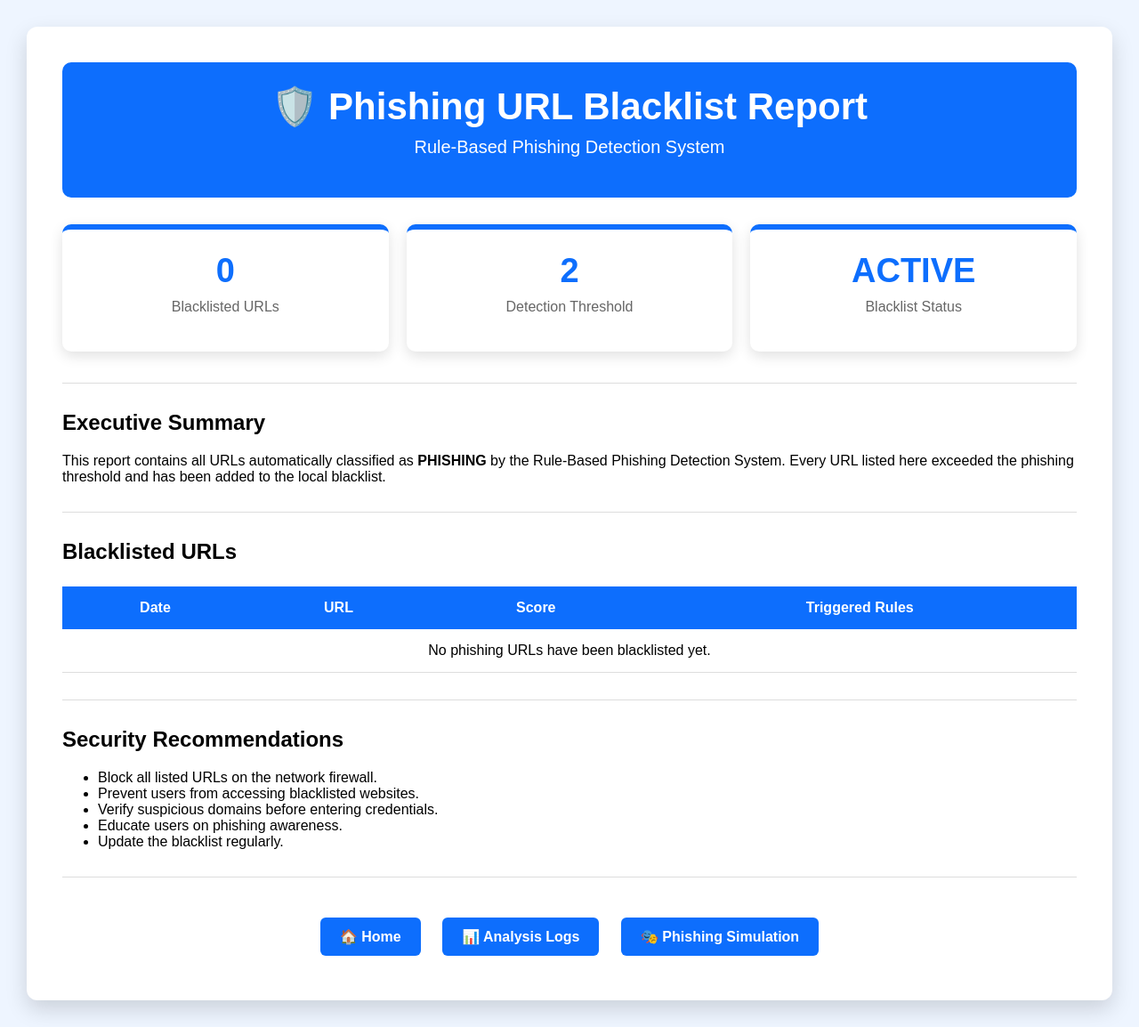
After one commit to malcolmx22wachira/phishing-detection-project, a Flask app: page /blacklist in a window 1280 px wide. The commit adds this page. Shown: the whole page at 89% size. Run offline with Flask 3, Linux system fonts and the light colour scheme.

Commit message:
Implemented blacklist page with professional UI and navigation

```diff
--- a/app.py
+++ b/app.py
@@ -107,8 +107,41 @@ def analyse():
             ", ".join(result["triggered"])
         ])
 
+    # Save phishing URLs to blacklist
+    if result["verdict"].upper() == "PHISHING":
+
+        blacklist_file = os.path.join(
+            "logs",
+            "blacklist.csv"
+        )
+
+        file_exists = os.path.exists(blacklist_file)
+
+        with open(
+            blacklist_file,
+            "a",
+            newline="",
+            encoding="utf-8"
+        ) as f:
+
+            writer = csv.writer(f)
+
+            if not file_exists:
+                writer.writerow([
+                    "timestamp",
+                    "url",
+                    "score",
+                    "triggered_rules"
+                ])
+
+            writer.writerow([
+                datetime.now(),
+                url,
+                result["score"],
+                ", ".join(result["triggered"])
+            ])
+
     # Generate recommendation based on verdict
-
     if result["verdict"].lower() == "phishing":
 
         recommendation = [
@@ -117,16 +150,16 @@ def analyse():
             "Close the page immediately.",
             "Verify the website using its official domain.",
             "Report the suspicious website to your IT administrator or browser."
-    ]
+        ]
 
     else:
 
         recommendation = [
-        "The website appears legitimate based on the   implemented rules.",
-        "Always double-check the URL before entering personal information.",
-        "Confirm that HTTPS is present.",
-        "Keep your browser and antivirus software updated."
-    ]
+            "The website appears legitimate based on the   implemented rules.",
+            "Always double-check the URL before entering personal information.",
+            "Confirm that HTTPS is present.",
+            "Keep your browser and antivirus software updated."
+        ]
 
     return render_template(
        "result.html",
@@ -135,7 +168,8 @@ def analyse():
         triggered=result["triggered"],
         features=features,
         recommendation=recommendation
-)
+    )
+
 
 # =====================================
 # PHISHING SIMULATION PAGE
@@ -180,9 +214,6 @@ def capture():
 
 
 # =====================================
-# RUN APPLICATION
-# =====================================
-# =====================================
 # VIEW ANALYSIS LOGS
 # =====================================
 @app.route("/logs")
@@ -205,5 +236,51 @@ def view_logs():
         "logs.html",
         logs=logs
     )
+
+
+# =====================================
+# BLACKLIST REPORT
+# =====================================
+@app.route('/blacklist')
+def blacklist():
+
+    blacklist_file = os.path.join(
+        "logs",
+        "blacklist.csv"
+    )
+
+    blacklist_entries = []
+
+    if os.path.exists(blacklist_file):
+
+        with open(
+            blacklist_file,
+            newline='',
+            encoding='utf-8'
+        ) as f:
+
+            reader = csv.DictReader(f)
+
+            for row in reader:
+
+                triggered = row.get("triggered_rules", "").strip()
+                if triggered:
+                    row["rules"] = [
+                        r.strip()
+                        for r in triggered.split(",")
+                    ]
+                else:
+                    row["rules"] = []
+                blacklist_entries.append(row)
+
+    return render_template(
+        "blacklist.html",
+        entries=blacklist_entries
+    )
+
+
+# =====================================
+# RUN APPLICATION
+# =====================================
 if __name__ == "__main__":
     app.run(debug=True)
--- /dev/null
+++ b/static/blacklist.css
@@ -0,0 +1,125 @@
+body{
+    margin:0;
+    padding:30px;
+    font-family:Arial, Helvetica, sans-serif;
+    background:#eef5ff;
+}
+
+.report{
+    max-width:1400px;
+    margin:auto;
+    background:white;
+    padding:40px;
+    border-radius:12px;
+    box-shadow:0 10px 25px rgba(0,0,0,.15);
+}
+
+.header{
+    background:#0d6efd;
+    color:white;
+    text-align:center;
+    padding:25px;
+    border-radius:10px;
+    margin-bottom:30px;
+}
+
+.header h1{
+    margin:0;
+    font-size:42px;
+}
+
+.header p{
+    margin-top:10px;
+    font-size:20px;
+}
+
+.cards{
+    display:flex;
+    gap:20px;
+    margin-bottom:35px;
+}
+
+.card{
+    flex:1;
+    background:white;
+    border-radius:10px;
+    padding:25px;
+    text-align:center;
+    box-shadow:0 5px 15px rgba(0,0,0,.12);
+    border-top:6px solid #0d6efd;
+}
+
+.card h2{
+    color:#0d6efd;
+    font-size:38px;
+    margin:0;
+}
+
+.card p{
+    margin-top:10px;
+    color:#666;
+}
+
+table{
+    width:100%;
+    border-collapse:collapse;
+    margin-top:25px;
+}
+
+th{
+    background:#0d6efd;
+    color:white;
+    padding:15px;
+}
+
+td{
+    padding:15px;
+    border-bottom:1px solid #ddd;
+    vertical-align:top;
+}
+
+tr:nth-child(even){
+    background:#f7fbff;
+}
+
+.rule{
+    display:inline-block;
+    background:#dbeafe;
+    color:#0d47a1;
+    padding:6px 12px;
+    border-radius:20px;
+    margin:4px;
+    font-size:13px;
+    font-weight:bold;
+}
+
+.no-rule{
+    color:#888;
+    font-style:italic;
+}
+
+.buttons{
+    margin-top:35px;
+    text-align:center;
+}
+
+.buttons a{
+    display:inline-block;
+    background:#0d6efd;
+    color:white;
+    text-decoration:none;
+    padding:12px 22px;
+    margin:10px;
+    border-radius:6px;
+    font-weight:bold;
+}
+
+.buttons a:hover{
+    background:#084298;
+}
+
+hr{
+    border:none;
+    border-top:1px solid #ddd;
+    margin:30px 0;
+}
--- /dev/null
+++ b/templates/blacklist.html
@@ -0,0 +1,183 @@
+<!DOCTYPE html>
+<html lang="en">
+
+<head>
+
+    <meta charset="UTF-8">
+
+    <meta name="viewport" content="width=device-width, initial-scale=1.0">
+
+    <title>Blacklist Report</title>
+
+    <link rel="stylesheet"
+          href="{{ url_for('static', filename='blacklist.css') }}">
+
+</head>
+
+<body>
+
+<div class="report">
+
+    <!-- Header -->
+
+    <div class="header">
+
+        <h1>🛡️ Phishing URL Blacklist Report</h1>
+
+        <p>Rule-Based Phishing Detection System</p>
+
+    </div>
+
+    <!-- Summary Cards -->
+
+    <div class="cards">
+
+        <div class="card">
+            <h2>{{ entries|length }}</h2>
+            <p>Blacklisted URLs</p>
+        </div>
+
+        <div class="card">
+            <h2>2</h2>
+            <p>Detection Threshold</p>
+        </div>
+
+        <div class="card">
+            <h2>ACTIVE</h2>
+            <p>Blacklist Status</p>
+        </div>
+
+    </div>
+
+    <hr>
+
+    <!-- Executive Summary -->
+
+    <h2>Executive Summary</h2>
+
+    <p>
+        This report contains all URLs automatically classified as
+        <strong>PHISHING</strong> by the Rule-Based Phishing Detection
+        System. Every URL listed here exceeded the phishing threshold
+        and has been added to the local blacklist.
+    </p>
+
+    <hr>
+
+    <!-- Blacklisted URLs -->
+
+    <h2>Blacklisted URLs</h2>
+
+    <table>
+
+        <thead>
+
+        <tr>
+
+            <th>Date</th>
+            <th>URL</th>
+            <th>Score</th>
+            <th>Triggered Rules</th>
+
+        </tr>
+
+        </thead>
+
+        <tbody>
+
+        {% if entries %}
+
+            {% for row in entries %}
+
+            <tr>
+
+                <td>{{ row.timestamp }}</td>
+
+                <td>{{ row.url }}</td>
+
+                <td>
+                    <span class="score">
+                        {{ row.score }}
+                    </span>
+                </td>
+
+                <td>
+
+                    {% if row.rules %}
+
+                        {% for rule in row.rules %}
+
+                            <div class="rule">
+                                ✓ {{ rule }}
+                            </div>
+
+                        {% endfor %}
+
+                    {% else %}
+
+                        <span class="no-rule">
+                            No rules recorded
+                        </span>
+
+                    {% endif %}
+
+                </td>
+
+            </tr>
+
+            {% endfor %}
+
+        {% else %}
+
+            <tr>
+
+                <td colspan="4" style="text-align:center;">
+                    No phishing URLs have been blacklisted yet.
+                </td>
+
+            </tr>
+
+        {% endif %}
+
+        </tbody>
+
+    </table>
+
+    <hr>
+
+    <!-- Recommendations -->
+
+    <h2>Security Recommendations</h2>
+
+    <ul>
+
+        <li>Block all listed URLs on the network firewall.</li>
+
+        <li>Prevent users from accessing blacklisted websites.</li>
+
+        <li>Verify suspicious domains before entering credentials.</li>
+
+        <li>Educate users on phishing awareness.</li>
+
+        <li>Update the blacklist regularly.</li>
+
+    </ul>
+
+    <hr>
+
+    <!-- Navigation -->
+
+    <div class="buttons">
+
+        <a href="/">🏠 Home</a>
+
+        <a href="/logs">📊 Analysis Logs</a>
+
+        <a href="/simulation">🎭 Phishing Simulation</a>
+
+    </div>
+
+</div>
+
+</body>
+</html>
--- a/templates/logs.html
+++ b/templates/logs.html
@@ -102,6 +102,11 @@
 
     <div class="footer">
         <a href="/">← Back to URL Analysis</a>
+        <a href="/blacklist" class="btn-report">
+
+    📋 Blacklist Report
+
+        </a>
     </div>
 
 </div>
```
Also changed, not shown: 3 other files.
